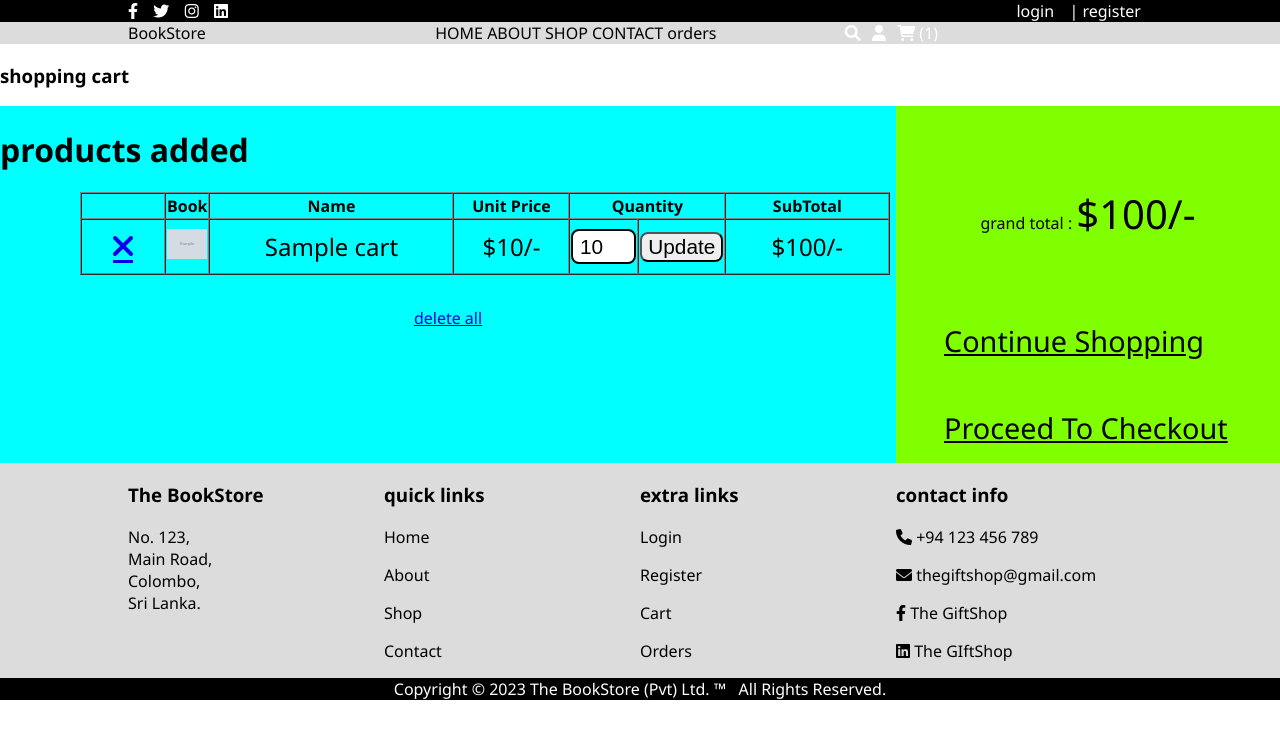
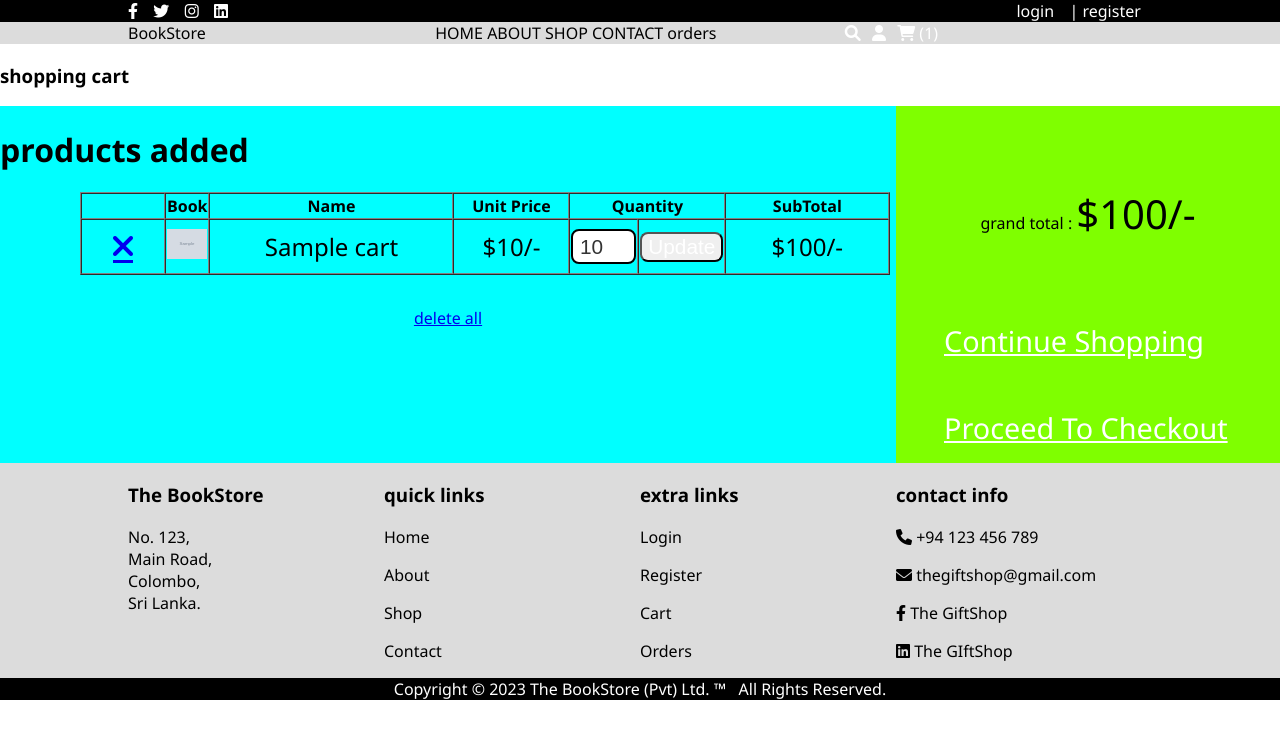
Before and after one commit to AsankaRukshanRathnayake/Online-BookStore, a PHP site: page /cart.php in a window 1280 px wide. Shown: the top 739 px of the page. Run offline with PHP 8.4, Linux system fonts and the light colour scheme; the visitor is signed in with stand-in values (Sample User, id 1); tables that the repository leaves empty or names only in its code hold one stand-in row (values such as "Sample post"); grey boxes marked "Sample" are stand-in pictures.

Commit message:
Small changes done such as changing the colors

```diff
--- a/css/header.css
+++ b/css/header.css
@@ -1,3 +1,14 @@
+:root{
+    --darkblue:#2c2b3d;
+    --ash:#849d9b;
+    --gray:#b1c3c2;
+    --black:#333;
+    --white:#fff;
+    --greenblue:#1ac1b5;
+    --light-white:#ccc;
+    --cream:#fce4db;
+ }
+
 .header{
 
 }
--- a/css/styles.css
+++ b/css/styles.css
@@ -3,3 +3,14 @@ html, body{
     margin: 0;
     font-family: 'Segoe UI', Tahoma, Geneva, Verdana, sans-serif;
 }
+
+:root{
+    --darkblue:#2c2b3d;
+    --ash:#849d9b;
+    --gray:#b1c3c2;
+    --black:#333;
+    --white:#fff;
+    --greenblue:#1ac1b5;
+    --light-white:#ccc;
+    --cream:#fce4db;
+ }
```
Also changed, not shown: admin/admin.php (+10 -2 lines).
